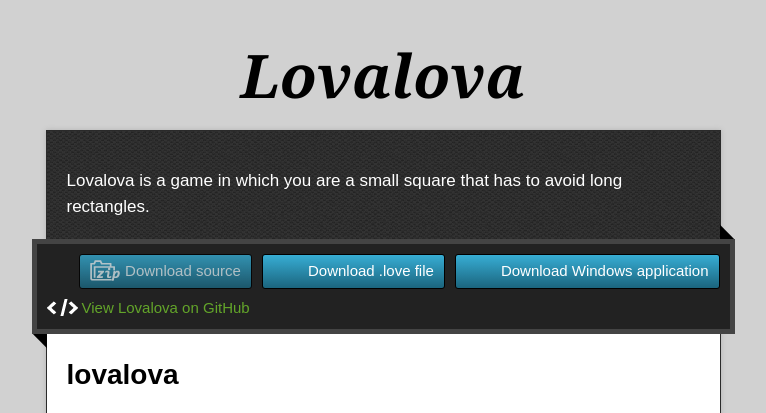
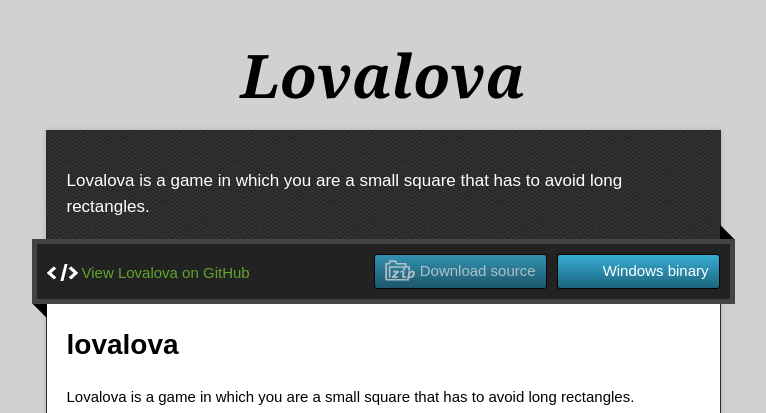
Before and after one commit to lovasoa/lovalova, a plain HTML site: page index.html in a window 1280 px wide. Shown: the top 413 px of the page, without its empty margins (257-1023 px from the left). Drawn offline with nearby package versions, Linux system fonts and the light colour scheme.

Commit message:
update index

```diff
--- a/index.html
+++ b/index.html
@@ -29,8 +29,7 @@
       <div id="main" role="main">
         <div class="download-bar">
         <div class="inner">
-          <a href="lovalova.exe" class="download-button"><span>Download Windows application</span></a>
-          <a href="lovalova.love" class="download-button"><span>Download .love file</span></a>
+          <a href="lovalova.exe" class="download-button"><span>Windows binary</span></a>
           <a href="https://github.com/lovasoa/lovalova/zipball/master" class="download-button zip"><span>Download source</span></a>
           <a href="https://github.com/lovasoa/lovalova" class="code">View Lovalova on GitHub</a>
         </div>
```
